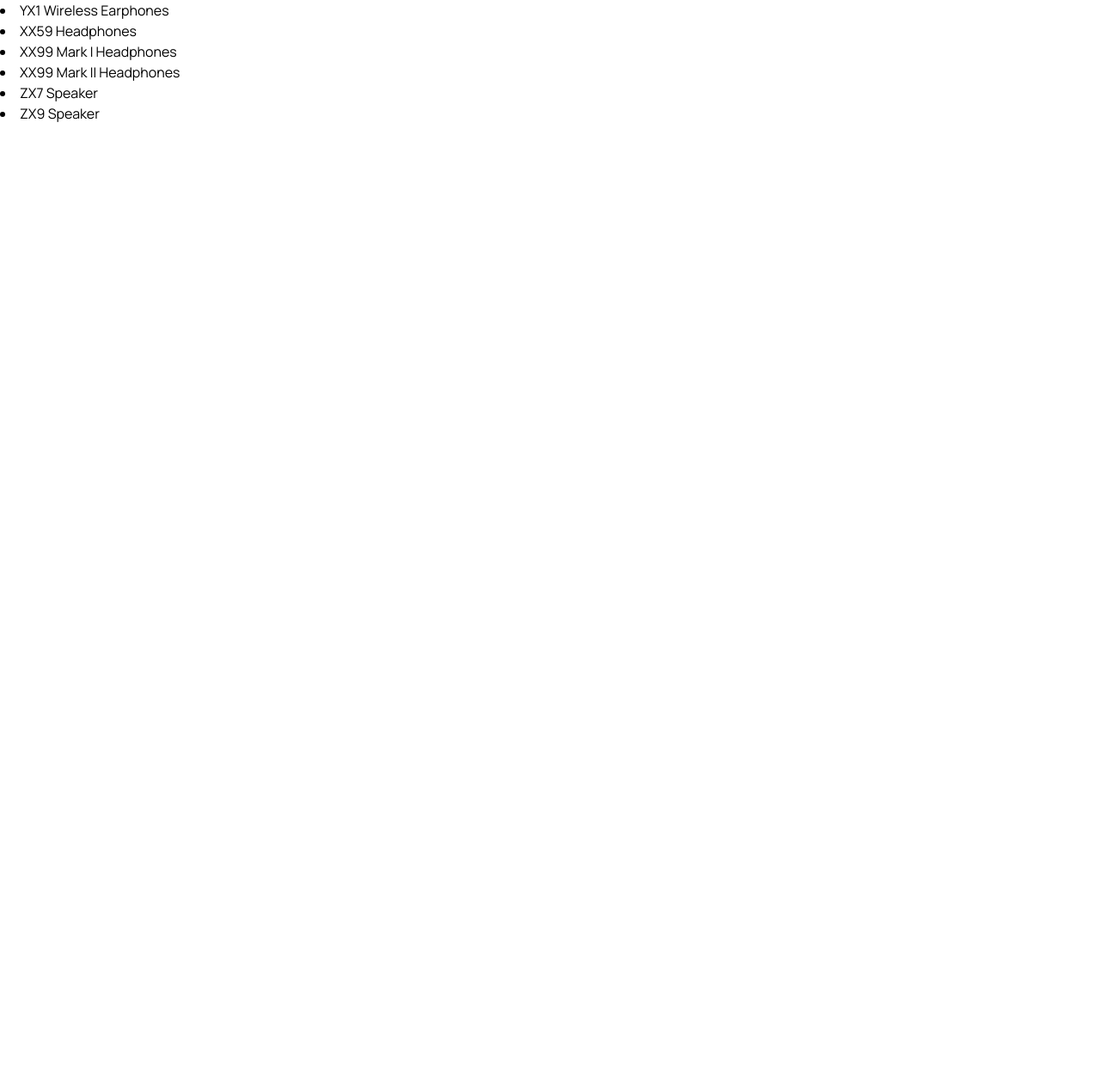
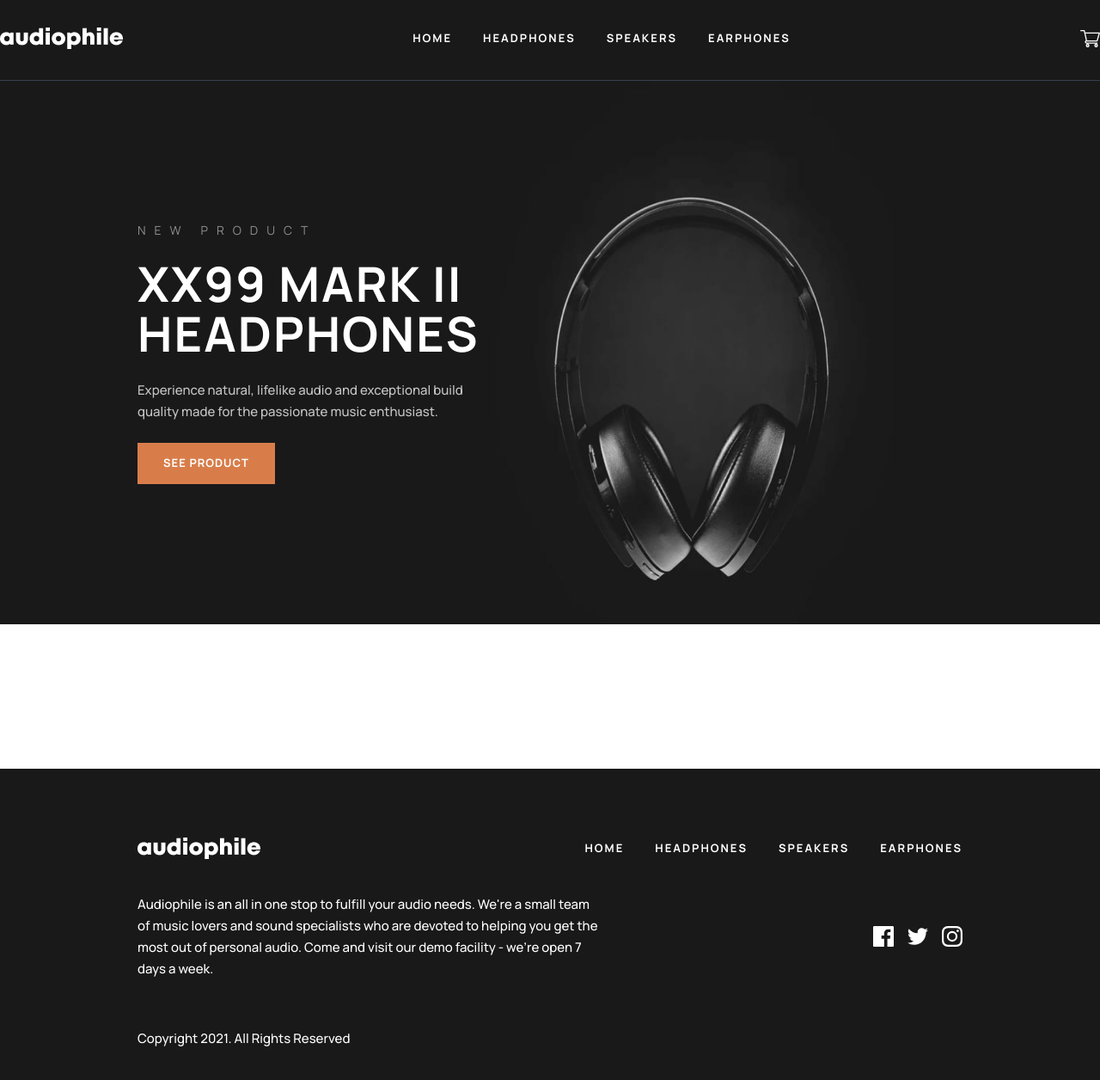
Before and after one commit to VitaliaSvirskaja/audiophile-ecommerce-website, a Next.js app: page / in a window 1280 px wide. Shown: the top 1256 px of the page at 86% size. Before the commit the page ends 800 px from the top, so only its background shows below. Built offline with nearby package versions, Linux system fonts and the light colour scheme.

Commit message:
implemented first layout for homepage (wip)

```diff
--- /dev/null
+++ b/components/Footer.tsx
@@ -0,0 +1,54 @@
+import Image from "next/image";
+import logo from "../assets/logo.png";
+import facebook from "../assets/shared/desktop/icon-facebook.svg";
+import twitter from "../assets/shared/desktop/icon-twitter.svg";
+import instagram from "../assets/shared/desktop/icon-instagram.svg";
+
+export const Footer = () => {
+  return (
+    <div className="flex flex-col bg-almost-black text-white px-40 pt-20 pb-12 gap-14">
+      <div className=" flex-col flex items-center gap-10">
+        <div className="flex justify-between w-full max-w-screen-xl">
+          <Image
+            src={logo}
+            alt=""
+            width={143}
+            height={25}
+            className="cursor-pointer"
+          />
+          <div className="flex gap-9">
+            <button className="sub-title tracking-[2px]">Home</button>
+            <button className="sub-title tracking-[2px]">Headphones</button>
+            <button className="sub-title tracking-[2px]">Speakers</button>
+            <button className="sub-title tracking-[2px]">Earphones</button>
+          </div>
+        </div>
+
+        <div className="flex justify-between w-full max-w-screen-xl">
+          <p className="w-[540px] body-font">
+            Audiophile is an all in one stop to fulfill your audio needs.
+            We&apos;re a small team of music lovers and sound specialists who
+            are devoted to helping you get the most out of personal audio. Come
+            and visit our demo facility - we’re open 7 days a week.
+          </p>
+          <div className="flex gap-4">
+            <button>
+              <Image src={facebook} alt="" />
+            </button>
+            <button>
+              <Image src={twitter} alt="" />
+            </button>
+            <button>
+              <Image src={instagram} alt="" />
+            </button>
+          </div>
+        </div>
+      </div>
+      <div className="flex flex-col items-center">
+        <p className="body-font w-full max-w-screen-xl">
+          Copyright 2021. All Rights Reserved
+        </p>
+      </div>
+    </div>
+  );
+};
--- /dev/null
+++ b/components/Header.tsx
@@ -0,0 +1,22 @@
+import Image from "next/image";
+import logo from "../assets/logo.png";
+import cart from "../assets/shared/desktop/icon-cart.svg";
+
+export const Header = () => (
+  <div className="bg-almost-black">
+    <div className="pt-8 text-white m-auto flex justify-between max-w-screen-xl w-full items-center border-b-gray-700 border-b pb-9">
+      <button>
+        <Image src={logo} alt="" width={143} height={25} />
+      </button>
+      <div className="flex gap-9">
+        <button className="sub-title tracking-[2px]">Home</button>
+        <button className="sub-title tracking-[2px]">Headphones</button>
+        <button className="sub-title tracking-[2px]">Speakers</button>
+        <button className="sub-title tracking-[2px]">Earphones</button>
+      </div>
+      <button>
+        <Image src={cart} alt="" width={23} height={20} />
+      </button>
+    </div>
+  </div>
+);
--- /dev/null
+++ b/components/Herosection.tsx
@@ -0,0 +1,23 @@
+import Image from "next/image";
+import heroBanner from "../assets/home/desktop/image-hero.jpg";
+
+export const Herosection = () => {
+  return (
+    <div className="h-[632px] relative bg-almost-black flex justify-between items-center gap-10 max-w-screen-xl w-full ">
+      <Image src={heroBanner} alt="" fill className="z-0" />
+      <div className="w-[398px] z-10">
+        <div className="flex flex-col gap-6">
+          <div className="overline-font text-white opacity-50">New product</div>
+          <div className="h1 text-white">XX99 Mark II Headphones</div>
+          <p className="body-font text-white w-96 opacity-75">
+            Experience natural, lifelike audio and exceptional build quality
+            made for the passionate music enthusiast.
+          </p>
+          <button className="sub-title bg-sepia text-white h-12 w-40">
+            See product
+          </button>
+        </div>
+      </div>
+    </div>
+  );
+};
--- a/pages/index.tsx
+++ b/pages/index.tsx
@@ -1,11 +1,9 @@
 import Head from "next/head";
-import { useProducts } from "../hooks/useProducts";
+import { Header } from "../components/Header";
+import { Footer } from "../components/Footer";
+import { Herosection } from "../components/Herosection";
 
 export default function Home() {
-  const products = useProducts();
-
-  const productNames = products.map((product) => product.name);
-
   return (
     <div>
       <Head>
@@ -13,11 +11,13 @@ export default function Home() {
         <meta name="description" content="Audio gear by audiophile" />
         <link rel="icon" href="/favicon.ico" />
       </Head>
-      <p>
-        {productNames.map((productName: string) => {
-          return <li key={productName}>{productName}</li>;
-        })}
-      </p>
+      <Header />
+      <main className="h-screen">
+        <div className="px-40 h-fit bg-almost-black flex justify-center">
+          <Herosection />
+        </div>
+      </main>
+      <Footer />
     </div>
   );
 }
```
